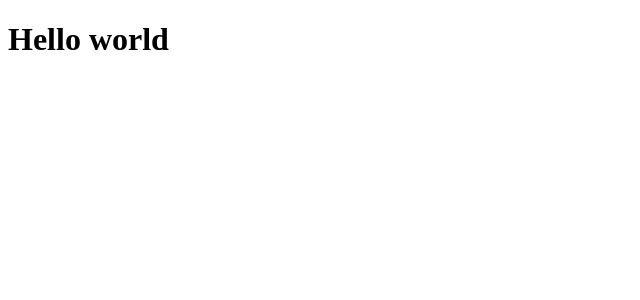
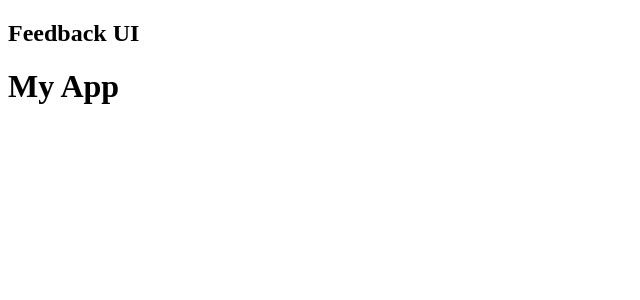
Before and after one commit to enn-dee/feedbackApp-react, a React (Vite) app: page / in a window 1280 px wide. Shown: the top 300 px of the page, without its empty margins (0-640 px from the left). Built offline with nearby package versions, Linux system fonts and the light colour scheme.

Commit message:
first component

```diff
--- a/package.json
+++ b/package.json
@@ -12,13 +12,14 @@
   "author": "",
   "license": "ISC",
   "dependencies": {
+    "prop-types": "^15.8.1"
   },
   "devDependencies": {
     "@types/react": "^18.0.15",
     "@types/react-dom": "^18.0.6",
     "@vitejs/plugin-react": "^2.0.0",
     "react": "^18.2.0",
-		"react-dom": "^18.2.0",
+    "react-dom": "^18.2.0",
     "typescript": "^4.7.4",
     "typescript-language-server": "^0.11.2",
     "vite": "^3.1.4"
--- a/src/App.jsx
+++ b/src/App.jsx
@@ -1,11 +1,13 @@
 import './App.css'
+import Header from './components/Header'
 import React from 'react'
 export default function App() {
   return(
 
-  <div>
-    <h1>Hello world</h1>
-  </div>
+  <>
+    <Header />
+    <h1>My App</h1>
+  </>
   )
 
 }
--- a/src/components/Header.jsx
+++ b/src/components/Header.jsx
@@ -1,11 +1,20 @@
+import PropTypes from 'prop-types';
 // import React from "react";
-function Header() {
+function Header({text}) {
   return (
-    <header>
+    <header >
       <div className="container">
-        <h2>Feedback UI</h2>
+        <h2>{text}</h2>
+
       </div>
     </header>
   )
 }
+Header.defaultProps ={
+  text: 'Feedback UI',
+
+}
+Header.propTypes ={
+  text: PropTypes.string
+}
 export default Header
```
Also changed, not shown: 1 other file (tests, documents, lock files or other folders).
